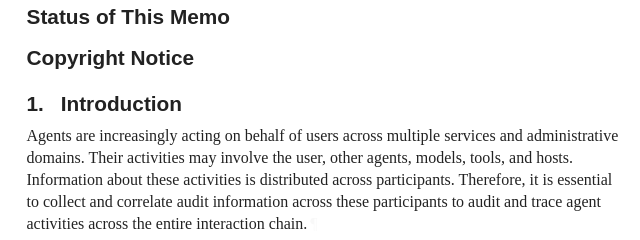
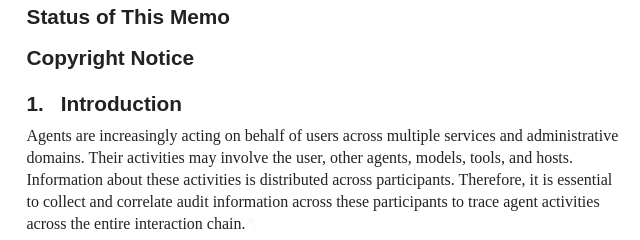
Before and after one commit to NiYuan224/draft-liu-audit-enforcement-points, a plain HTML site: page draft-liu-audit-enforcement-points.html in a window 1280 px wide. Shown: the part 800-1040 px from the top of the page, 98-738 px from the left. Drawn offline with Linux system fonts and the light colour scheme; a web font is replaced by a local one.

Commit message:
Script updating gh-pages from c82eff9. [ci skip]

```diff
--- a/draft-liu-audit-enforcement-points.html
+++ b/draft-liu-audit-enforcement-points.html
@@ -1232,7 +1232,7 @@ svg {
       <h2 id="name-introduction">
 <a href="#section-1" class="section-number selfRef">1. </a><a href="#name-introduction" class="section-name selfRef">Introduction</a>
       </h2>
-<p id="section-1-1">Agents are increasingly acting on behalf of users across multiple services and administrative domains. Their activities may involve the user, other agents, models, tools, and hosts. Information about these activities is distributed across participants. Therefore, it is essential to collect and correlate audit information across these participants to audit and trace agent activities across the entire interaction chain.<a href="#section-1-1" class="pilcrow">¶</a></p>
+<p id="section-1-1">Agents are increasingly acting on behalf of users across multiple services and administrative domains. Their activities may involve the user, other agents, models, tools, and hosts. Information about these activities is distributed across participants. Therefore, it is essential to collect and correlate audit information across these participants to trace agent activities across the entire interaction chain.<a href="#section-1-1" class="pilcrow">¶</a></p>
 <p id="section-1-2">Security products and components deployed along the interaction chain can observe agent activities, enforce security controls, and provide audit information. For example, agent gateways can inspect requests and responses and enforce access policies; model gateways can inspect model requests and responses; MCP proxies can inspect tool calls and results; and EDR systems and sandbox monitoring components can monitor host operations and restrict unauthorized operations. In this document, these products and components are represented as enforcement points (EPs), each covering a different set of agent activities and providing corresponding audit records.<a href="#section-1-2" class="pilcrow">¶</a></p>
 <p id="section-1-3">Some agent activities may not be directly visible to an EP. To expose information about these activities, agent implementations can provide hooks at different stages. An EP can use these hooks to observe activities, intervene in them where supported, and generate corresponding audit records.<a href="#section-1-3" class="pilcrow">¶</a></p>
 <p id="section-1-4">This document classifies EPs into three categories based on the activities they cover: agent interaction, model and tool invocation, and host-level operation. For each category, it describes how hooks enable EPs to observe and, where supported, intervene in agent activities, as well as the corresponding audit records provided by EPs. This analysis is a prerequisite for identifying the audit records needed across participating domains and understanding the coverage and limitations of the available evidence.<a href="#section-1-4" class="pilcrow">¶</a></p>
```
Also changed, not shown: draft-liu-audit-enforcement-points.txt.
